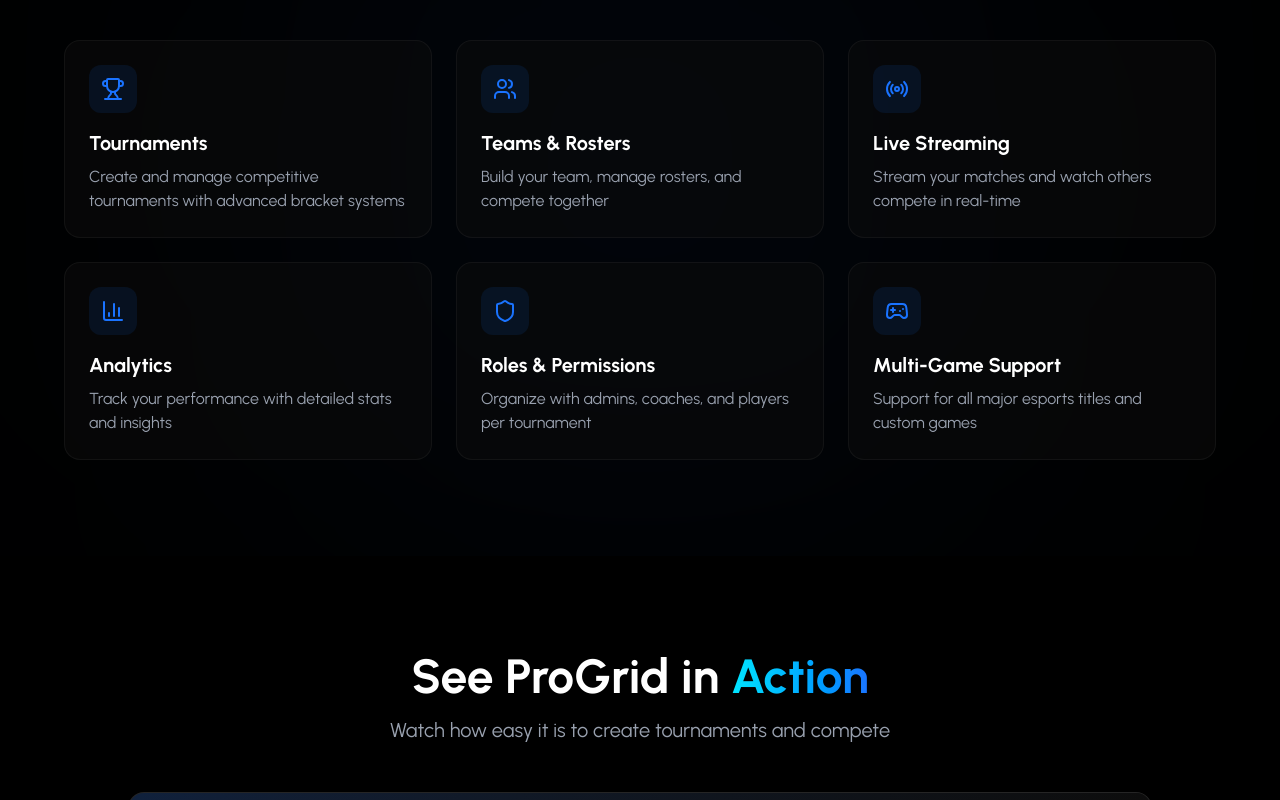
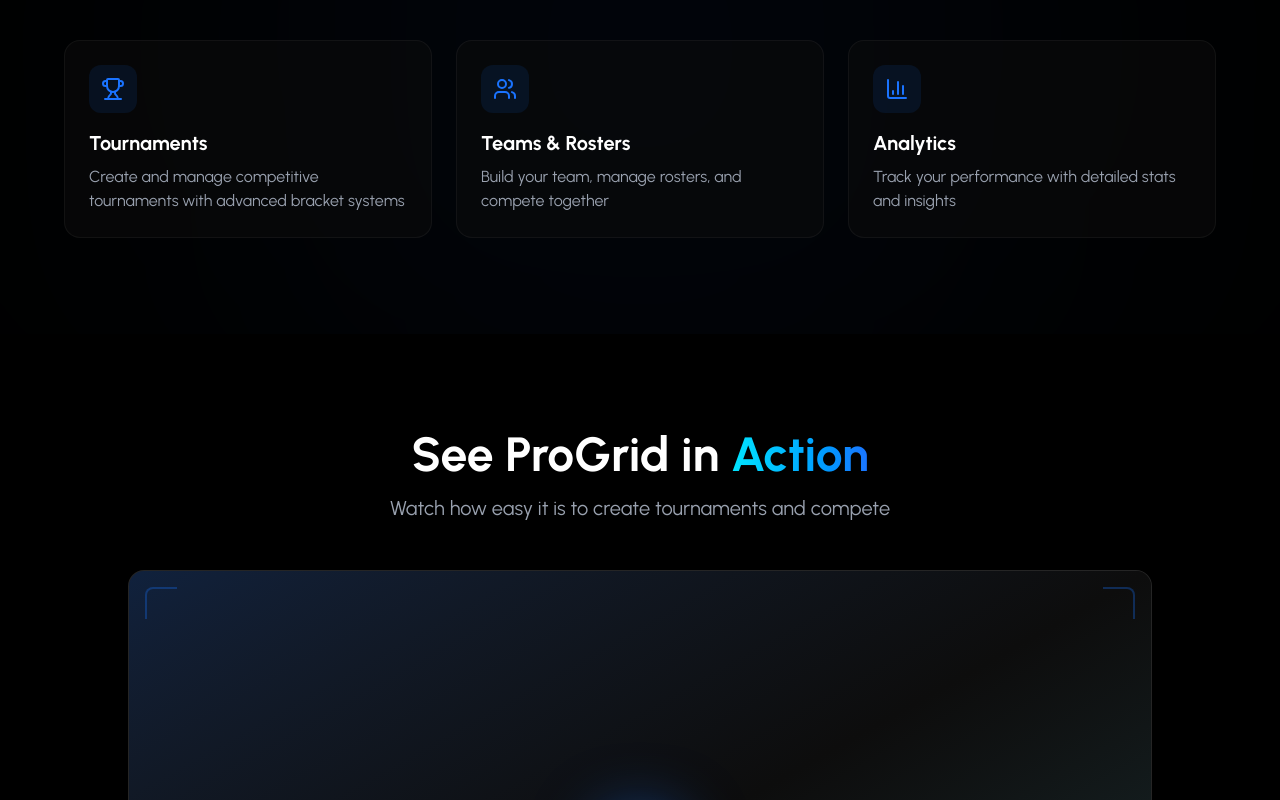
Before and after one commit to CarsonHoward6/Finalapp, a Next.js app: page / in a window 1280 px wide. Shown: the part 1040-1840 px from the top of the page. Built offline with nearby package versions, Linux system fonts and the light colour scheme; no server answers.

Commit message:
chore: simplify landing page features list

```diff
--- a/components/landing/AboutSection.tsx
+++ b/components/landing/AboutSection.tsx
@@ -56,28 +56,10 @@
             description: "Build your team, manage rosters, and compete together"
         },
         {
-            icon: Radio,
-            title: "Live Streaming",
-            description:
-                "Stream your matches and watch others compete in real-time"
-        },
-        {
             icon: BarChart3,
             title: "Analytics",
             description:
                 "Track your performance with detailed stats and insights"
-        },
-        {
-            icon: Shield,
-            title: "Roles & Permissions",
-            description:
-                "Organize with admins, coaches, and players per tournament"
-        },
-        {
-            icon: Gamepad2,
-            title: "Multi-Game Support",
-            description:
-                "Support for all major esports titles and custom games"
         }
     ];
 
@@ -98,8 +80,8 @@
                     <h2 className="text-4xl md:text-5xl font-bold text-white mb-4">
                         Everything You Need to{" "}
                         <span className="bg-gradient-to-r from-electric-blue to-grid-cyan bg-clip-text text-transparent">
-              Compete
-            </span>
+                            Compete
+                        </span>
                     </h2>
                     <p className="text-xl text-gray-400 max-w-2xl mx-auto">
                         ProGrid is the all-in-one platform for competitive people.
```
Also changed, not shown: 1 other file (tests, documents, lock files or other folders).
